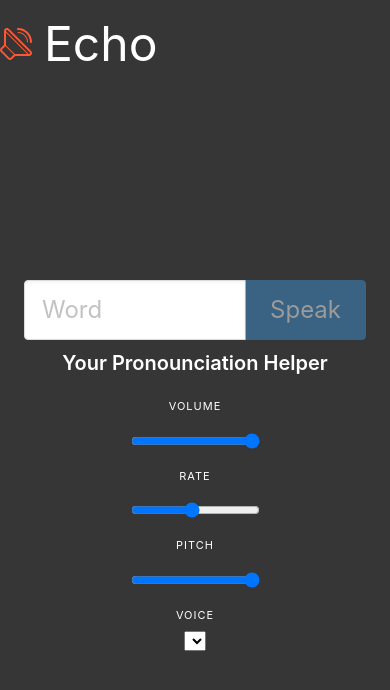
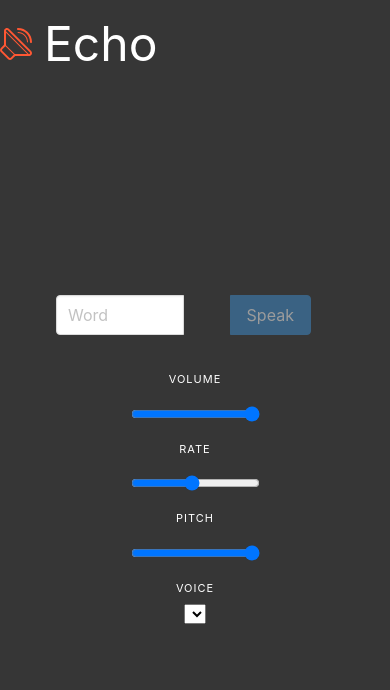
Before and after one commit to sunilhari/Echo, a React (Create React App) app: page / in a window 390 px wide. Shown: the top 690 px of the page. Built offline with nearby package versions, Linux system fonts and the light colour scheme.

Commit message:
testing for mobile layout

```diff
--- a/src/components/App/App.js
+++ b/src/components/App/App.js
@@ -11,10 +11,12 @@ function App() {
     };
   }, []);
   return (
-    <section className="hero is-dark is-fullheight">
-      <Header />
-      <Content voices={voices} />
-    </section>
+    <div className="container">
+      <section className="hero is-dark is-fullheight">
+        <Header />
+        <Content voices={voices} />
+      </section>
+    </div>
   );
 }
 
--- a/src/components/Content/content.js
+++ b/src/components/Content/content.js
@@ -28,23 +28,23 @@ function Content({ voices }) {
   };
   return (
     <div className="hero-body">
-      <div className="container has-text-centered">
-        <div className="field has-addons has-addons-centered">
-          <p className="control is-expanded is-dark">
+      <div className="container has-text-centered is-fluid">
+        <div className="field has-addons has-addons-centered columns">
+          <p className="control is-expanded is-dark column is-8">
             <input
               type="text"
               maxLength="20"
               placeholder="Word"
-              className="input has-text-left is-large"
+              className="input has-text-left"
               autoComplete="off"
               required="required"
               onChange={handleWordInput}
             />
           </p>
-          <p className="control">
+          <p className="control column is-4">
             <button
               type="submit"
-              className="button is-info is-large"
+              className="button is-info"
               disabled={!Boolean(text)}
               onClick={handleSpeak}
             >
@@ -52,10 +52,9 @@ function Content({ voices }) {
             </button>
           </p>
         </div>
-        <h4 className="title  is-5 is-cursor-pointer">
-          Your Pronounciation Helper
-        </h4>
-        <Settings voices={voices} />
+        <div className="column is-12">
+          <Settings voices={voices} />
+        </div>
       </div>
     </div>
   );
```
